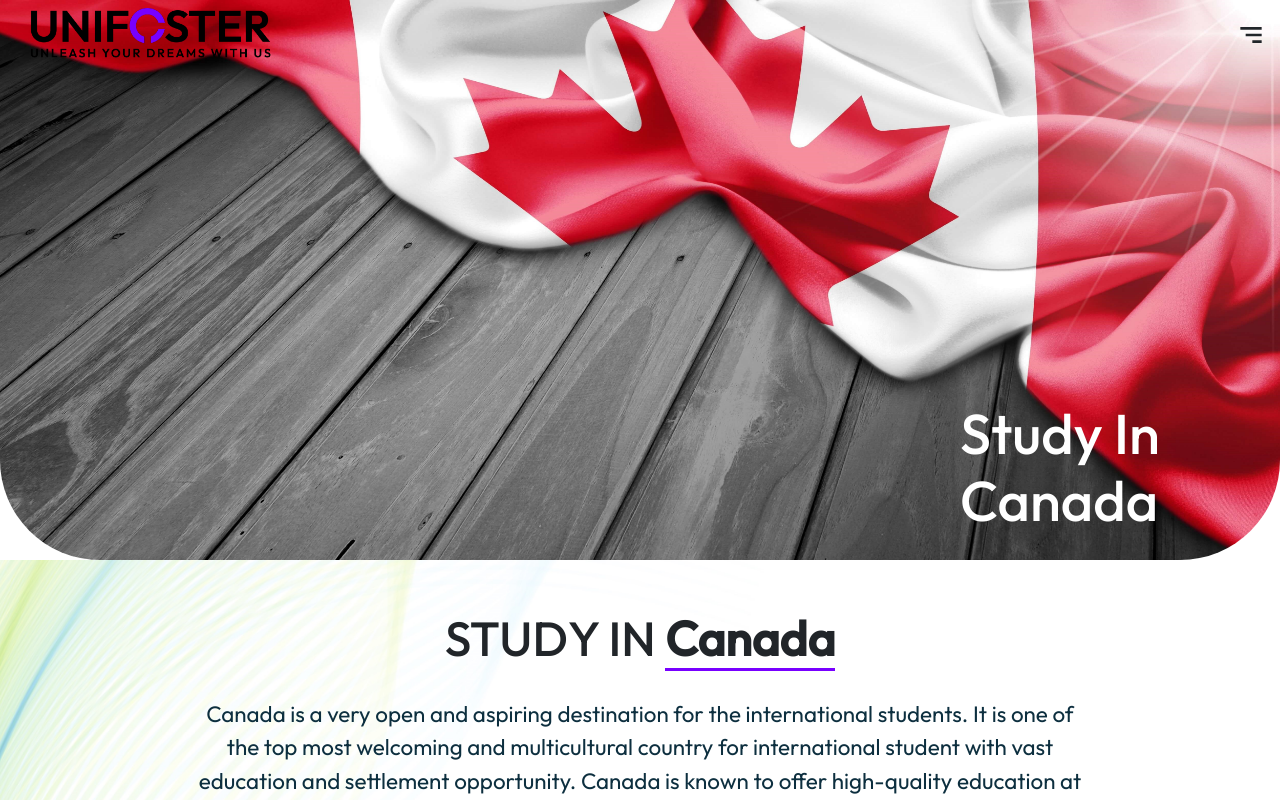
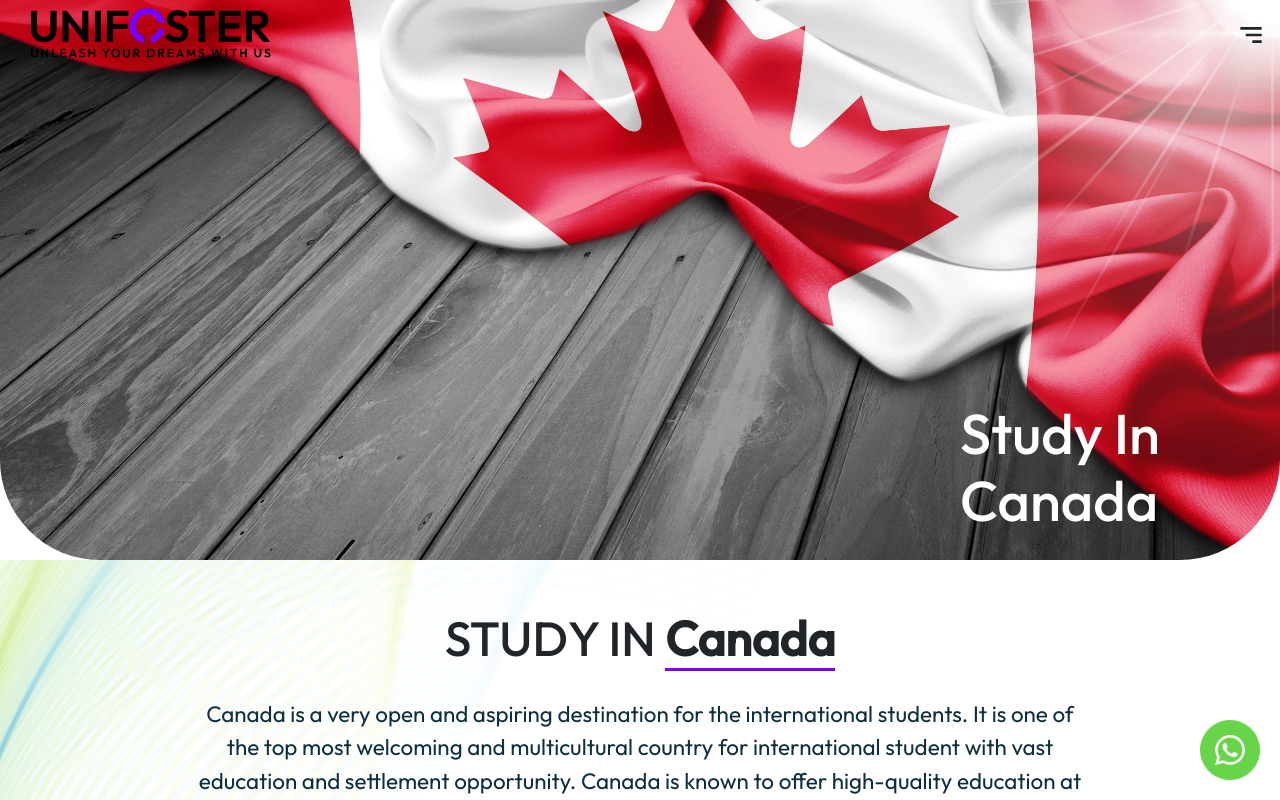
Before and after one commit to 2pratiksharma/unifosterv2, a React (Create React App) app: page /Canada in a window 1280 px wide. Shown: the top 800 px of the page. Built offline with nearby package versions, Linux system fonts and the light colour scheme.

Commit message:
pop ups added

```diff
--- a/src/App.js
+++ b/src/App.js
@@ -8,6 +8,7 @@ import UK from "./components/UK/UK";
 import AUS from "./components/Australia/AUS";
 import EUR from "./components/Europe/EUR";
 import CAN from "./components/Canada/CAN";
+import WhatsApp from "./components/popups/WhatsApp";
 
 function App() {
   return (
@@ -25,6 +26,7 @@ function App() {
           <Route path="/Canada" element={<CAN />} />
         </Routes>
       </BrowserRouter>
+      <WhatsApp />
     </div>
   );
 }
--- /dev/null
+++ b/src/components/popups/WelcomePop.js
@@ -0,0 +1,13 @@
+import React from "react";
+import "./welcome.scss";
+
+const WelcomePop = () => {
+  return (
+    <div className="welcome-popup">
+      <p>Welcome, "Start Your Global Adventure Today!"</p>
+      <span className="notification_prog"></span>
+    </div>
+  );
+};
+
+export default WelcomePop;
--- /dev/null
+++ b/src/components/popups/WhatsApp.js
@@ -0,0 +1,18 @@
+import React from "react";
+import "./welcome.scss";
+import wa from "../../assets/whatsapp.png";
+
+const WhatsApp = () => {
+  return (
+    <div className="whatsapp-container">
+      {/* Add WhatsApp icon */}
+      <a href="https://api.whatsapp.com/message/6OQ76QHM5GHZA1?autoload=1&app_absent=0">
+        <div className="whatsapp-icon">
+          <img src={wa} alt="WhatsApp Icon" />
+        </div>
+      </a>
+    </div>
+  );
+};
+
+export default WhatsApp;
--- /dev/null
+++ b/src/components/popups/welcome.scss
@@ -0,0 +1,73 @@
+.welcome-popup{
+    position: absolute;
+    bottom: 30px;
+    left: 50px;
+    width: max-content;
+    padding: 20px 15px;
+    border-radius: 4px;
+    background-color: #141619;
+    color: white;
+    box-shadow: 0 1px 10px rgba(0,0,0,0.1);
+    transform: translateY(30px);
+    opacity: 0;
+    visibility: hidden;
+    animation: fade-in 4s linear forwards;
+
+
+
+    .notification_prog{
+           position: absolute;
+           left: 5px;
+           bottom: 5px;
+           width: calc(100% - 10px);
+           height: 3px;
+           transform: scaleX(0);
+           transform-origin: left;
+           background-image: linear-gradient(to right, #539bdb,#3250bf);
+           border-radius: inherit;
+           animation: load 3s 0.25s linear forwards;
+    }
+}
+
+
+@keyframes fade-in{
+    5%{
+        opacity: 1;
+        visibility: visible;
+        transform: translateY(0);
+    }
+    90%{
+        opacity: 1;
+        transform: translateY(0);
+
+    }
+}
+
+@keyframes load{
+  to{
+    transform: scaleX(1);
+  }
+}
+
+
+//whatsapp pop up
+
+.whatsapp-icon {
+  position: fixed;
+  bottom: 20px;
+  right: 20px;
+  width: 60px;
+  height: 60px;
+  background-color: white;
+  border-radius: 50%;
+  display: flex;
+  justify-content: center;
+  align-items: center;
+  cursor: pointer;
+
+  // Add styles for icon image
+  img {
+    width: 100%;
+    height: 100%;
+  }
+}
--- a/src/index.css
+++ b/src/index.css
@@ -8,3 +8,20 @@
 
 
 }
+
+::-webkit-scrollbar{
+  width: .7em;
+  height: 1em;
+
+}
+::-webkit-scrollbar-track {
+  background:rgba(156,98,222,.6);
+
+ border-radius: 100px;
+
+}
+::-webkit-scrollbar-thumb{
+  border-radius: 100vh;
+  background: #7800ff;
+
+}
--- a/src/pages/Home/Home.js
+++ b/src/pages/Home/Home.js
@@ -10,6 +10,7 @@ import Footer from "../../components/Footer/Footer";
 import NavBar from "../../components/Nav/Nav";
 import Logoanim from "../../components/Nav/Logoanim";
 import Quotenew from "../../components/qoute/Quotenew";
+import WelcomePop from "../../components/popups/WelcomePop";
 
 const Home = () => {
   return (
@@ -17,6 +18,7 @@ const Home = () => {
       <NavBar />
       <Logoanim />
       <Test />
+      <WelcomePop />
       <Disc />
       <Why />
       <Quote />
```
Also changed, not shown: src/assets/whatsapp.png (added).
